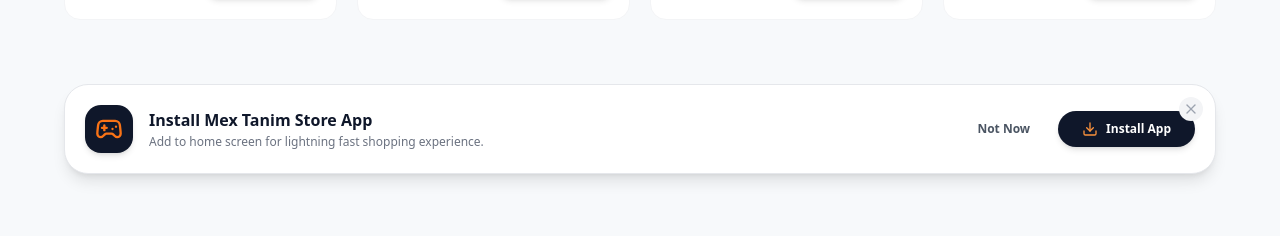
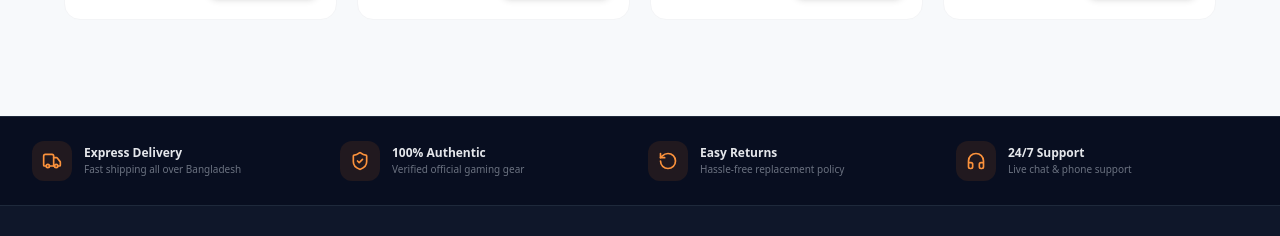
Before and after one commit to mcxtanim/Mex_Tanim, a Next.js app in the folder user_website/: page / in a window 1280 px wide. Shown: the part 1671-1907 px from the top of the page. Built offline with nearby package versions, Linux system fonts and the light colour scheme.

Commit message:
Commit #19: Completely remove AppInstallBanner and App Install prompt references

```diff
--- a/user_website/src/app/page.tsx
+++ b/user_website/src/app/page.tsx
@@ -5,7 +5,6 @@ import { Header } from '@/features/shared/Header';
 import { HeroBanner } from '@/features/catalog/HeroBanner';
 import { CategoryGrid } from '@/features/catalog/CategoryGrid';
 import { ProductGrid } from '@/features/catalog/ProductGrid';
-import { AppInstallBanner } from '@/features/shared/AppInstallBanner';
 import { Footer } from '@/features/shared/Footer';
 import { useLanguage } from '@/features/shared/LanguageContext';
 import { PRODUCTS } from '@/features/catalog/mockData';
@@ -72,7 +71,7 @@ export default function Home() {
                 searchQuery={searchQuery}
                 onSelectCategory={setSelectedCategory}
               />
-              <AppInstallBanner />
+
             </>
           ) : (
             <>
@@ -114,7 +113,7 @@ export default function Home() {
                 searchQuery={searchQuery}
                 onSelectCategory={setSelectedCategory}
               />
-              <AppInstallBanner />
+
             </>
           )}
         </main>
--- a/user_website/src/features/shared/AppInstallBanner.tsx
+++ /dev/null
@@ -1,58 +0,0 @@
-'use client';
-
-import React, { useState } from 'react';
-import { Download, X, Gamepad2 } from 'lucide-react';
-import { useLanguage } from './LanguageContext';
-
-export const AppInstallBanner: React.FC = () => {
-  const [isVisible, setIsVisible] = useState(true);
-  const { t } = useLanguage();
-
-  if (!isVisible) return null;
-
-  return (
-    <section id="app-install" className="max-w-7xl mx-auto px-4 sm:px-6 lg:px-8 py-4">
-      <div className="relative bg-white border border-gray-200 rounded-3xl p-5 shadow-lg flex flex-col sm:flex-row items-center justify-between gap-4">
-
-        <button
-          onClick={() => setIsVisible(false)}
-          className="absolute top-3 right-3 text-gray-400 hover:text-gray-600 bg-gray-100 rounded-full p-1 transition"
-          title={t.notNow}
-        >
-          <X className="w-4 h-4" />
-        </button>
-
-        <div className="flex items-center space-x-4">
-          <div className="w-12 h-12 rounded-2xl bg-slate-900 text-orange-500 flex items-center justify-center shadow-md shrink-0">
-            <Gamepad2 className="w-7 h-7" />
-          </div>
-          <div>
-            <h4 className="font-extrabold text-sm sm:text-base text-slate-900">
-              {t.appInstallTitle}
-            </h4>
-            <p className="text-xs text-gray-500 mt-0.5">
-              {t.appInstallDesc}
-            </p>
-          </div>
-        </div>
-
-        <div className="flex items-center space-x-3 w-full sm:w-auto">
-          <button
-            onClick={() => setIsVisible(false)}
-            className="hidden sm:inline-block px-4 py-2.5 text-xs font-bold text-gray-600 hover:text-slate-900"
-          >
-            {t.notNow}
-          </button>
-          <button
-            onClick={() => alert('Mex Tanim Store Mobile PWA App installed!')}
-            className="w-full sm:w-auto px-6 py-2.5 bg-slate-900 hover:bg-slate-800 text-white font-extrabold text-xs rounded-full shadow-md flex items-center justify-center space-x-2 transition active:scale-95"
-          >
-            <Download className="w-4 h-4 text-orange-400" />
-            <span>{t.appInstallBtn}</span>
-          </button>
-        </div>
-
-      </div>
-    </section>
-  );
-};
```
